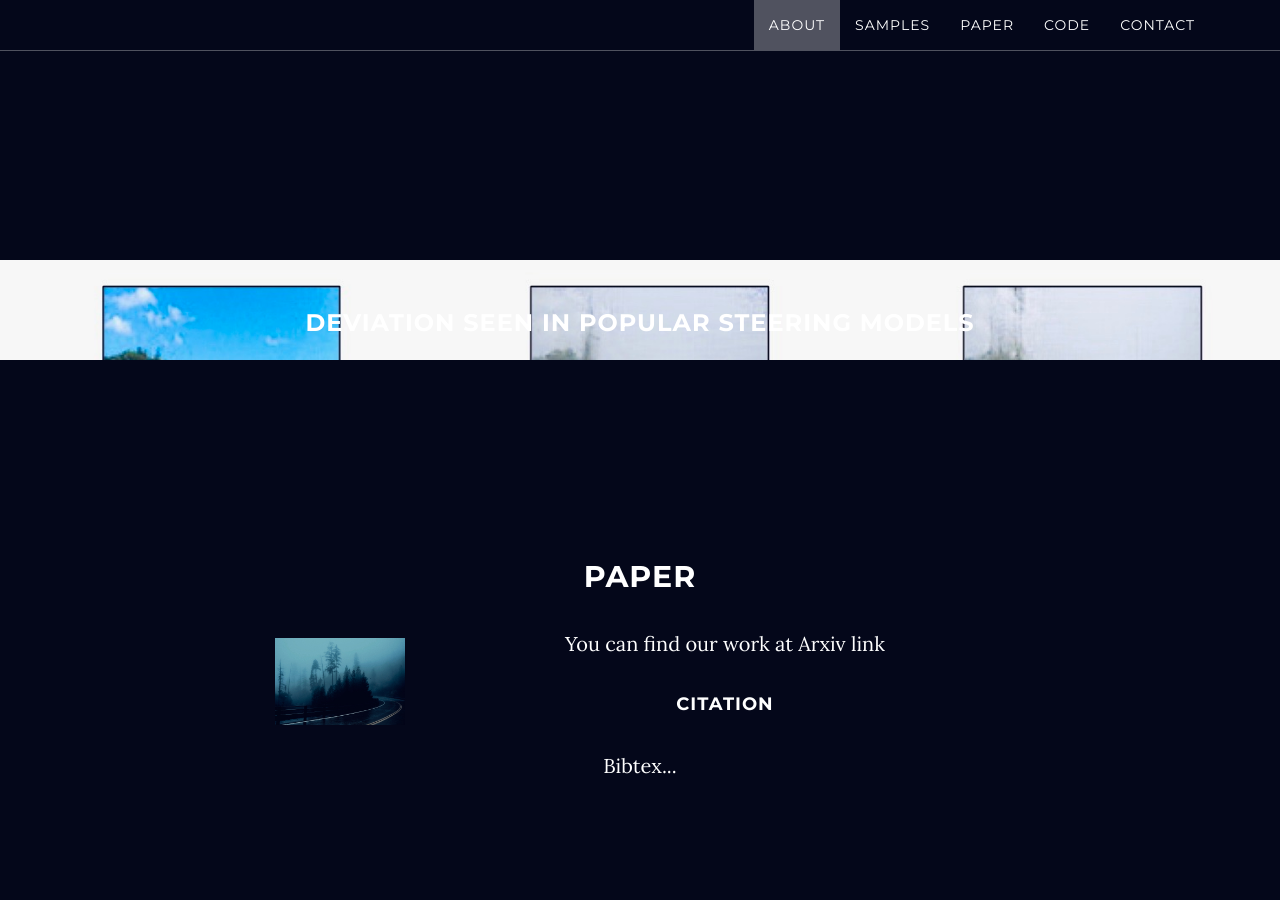
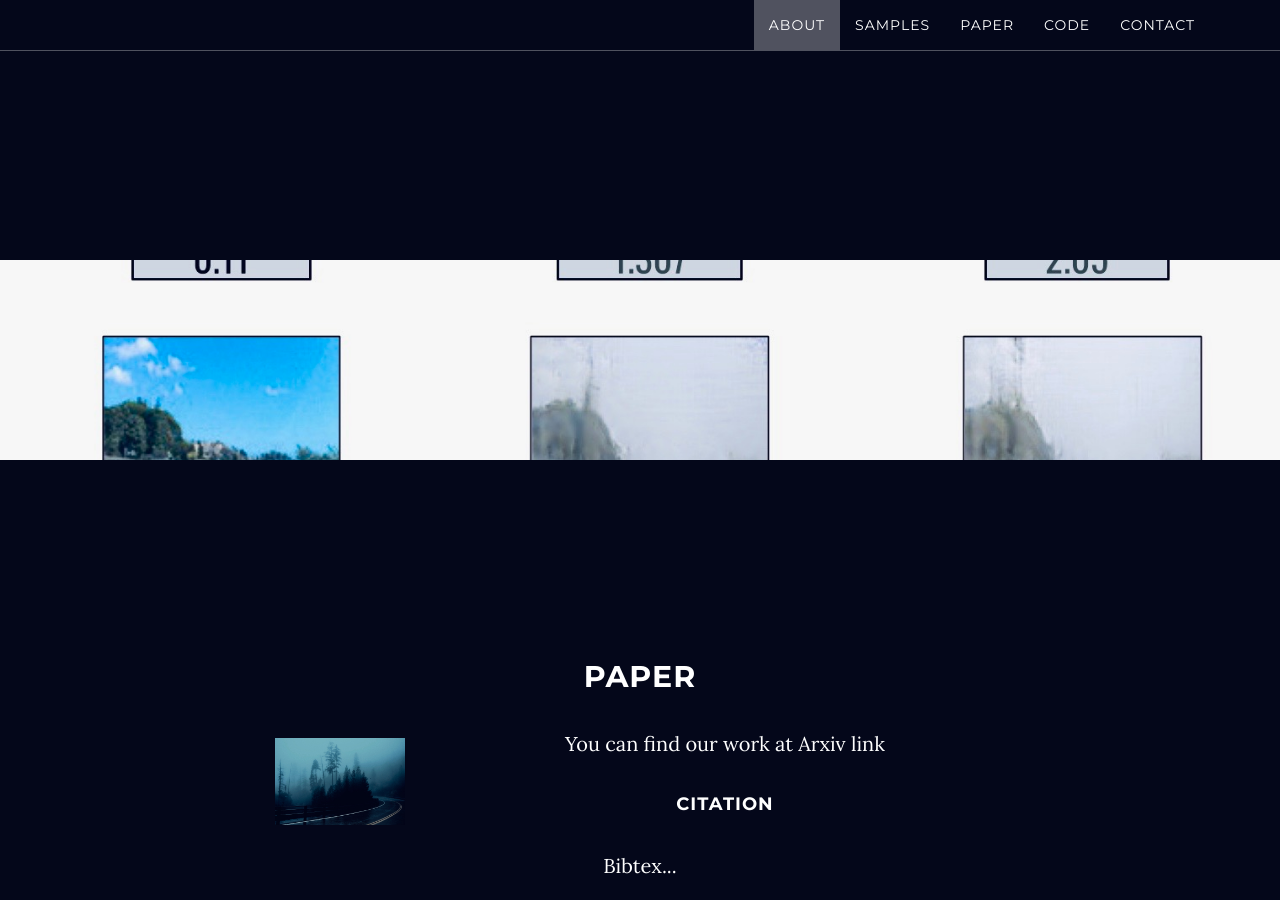
Before and after one commit to code-Assasin/website_little_fog, a Jekyll site: the page built from index.html, in a window 1280 px wide and 900 px high, scrolled down 1559 px. Built offline with Jekyll 4.4.1, drawn with Linux system fonts in a browser that asks for light colours.

Commit message:
download padding again

```diff
--- a/_includes/css/grayscale.css
+++ b/_includes/css/grayscale.css
@@ -275,10 +275,10 @@ a:focus {
         padding-top: 200px;
     }
 
-/*    .download-section {
+    .download-section {
         padding: 100px 0;
     }
-*/
+
 /*    #map {
         height: 400px;
         margin-top: 250px;
--- a/_includes/download.html
+++ b/_includes/download.html
@@ -1,8 +1,8 @@
 <!-- Download Section -->
 <section id="download" class="content-section text-center">
     <div class="download-section">
-            <div class="col-lg-8 col-lg-offset-2">
+            <!-- <div class="col-lg-8 col-lg-offset-2">
                 <h3>Deviation seen in Popular Steering Models</h3>
-            </div>
+            </div> -->
     </div>
 </section>
```
